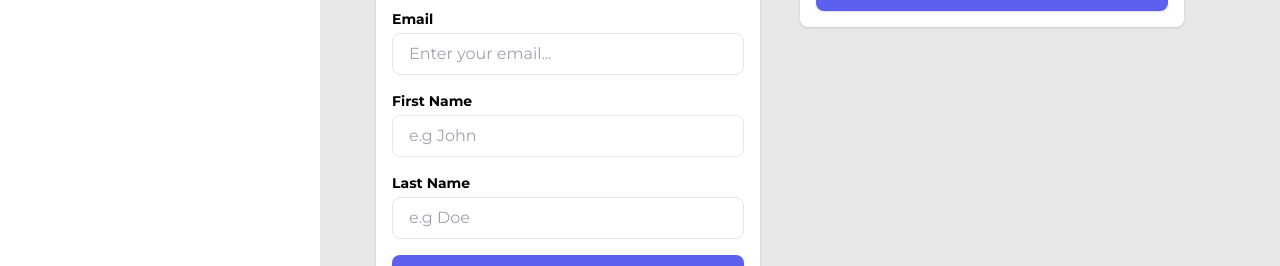
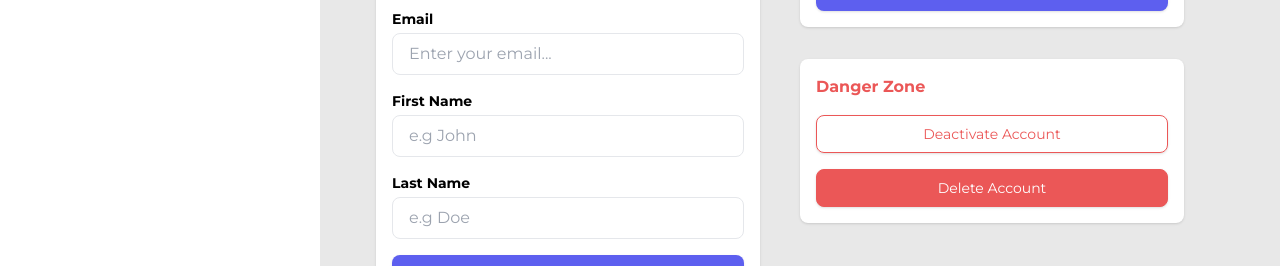
Before and after one commit to marionikolov17/Portfolio-Builder, a React (Vite) app in the folder client/: page /profile in a window 1280 px wide. Shown: the part 401-667 px from the top of the page. Built offline with nearby package versions, Linux system fonts and the light colour scheme.

Commit message:
Import DangerZone container into profile page

```diff
--- a/client/src/pages/Profile/Profile.jsx
+++ b/client/src/pages/Profile/Profile.jsx
@@ -1,4 +1,5 @@
 import ChangePasswordContainer from "../../features/profile/components/ChangePasswordContainer/ChangePasswordContainer";
+import DangerZone from "../../features/profile/components/DangerZone/DangerZone";
 import ProfileInfo from "../../features/profile/components/ProfileInfo/ProfileInfo";
 import TopBar from "../../shared/components/TopBar/TopBar";
 
@@ -13,6 +14,7 @@ export default function Profile() {
           </div>
           <div className="grow">
             <ChangePasswordContainer />
+            <DangerZone />
           </div>
         </div>
       </section>
```
